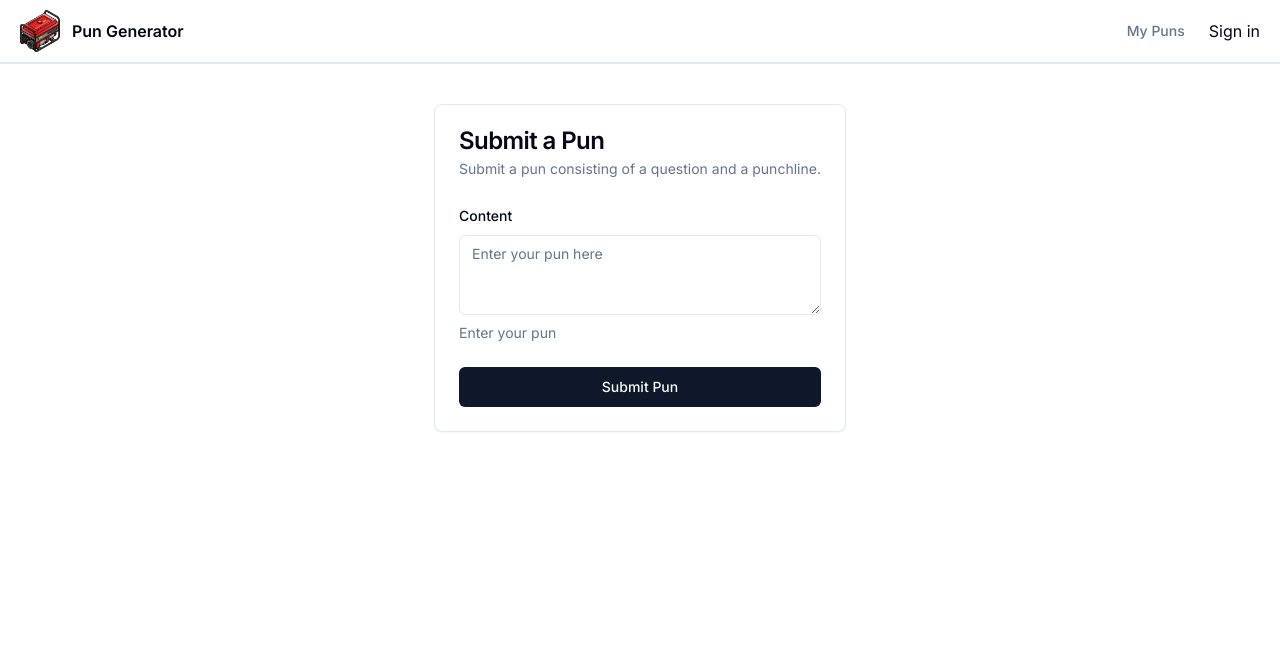
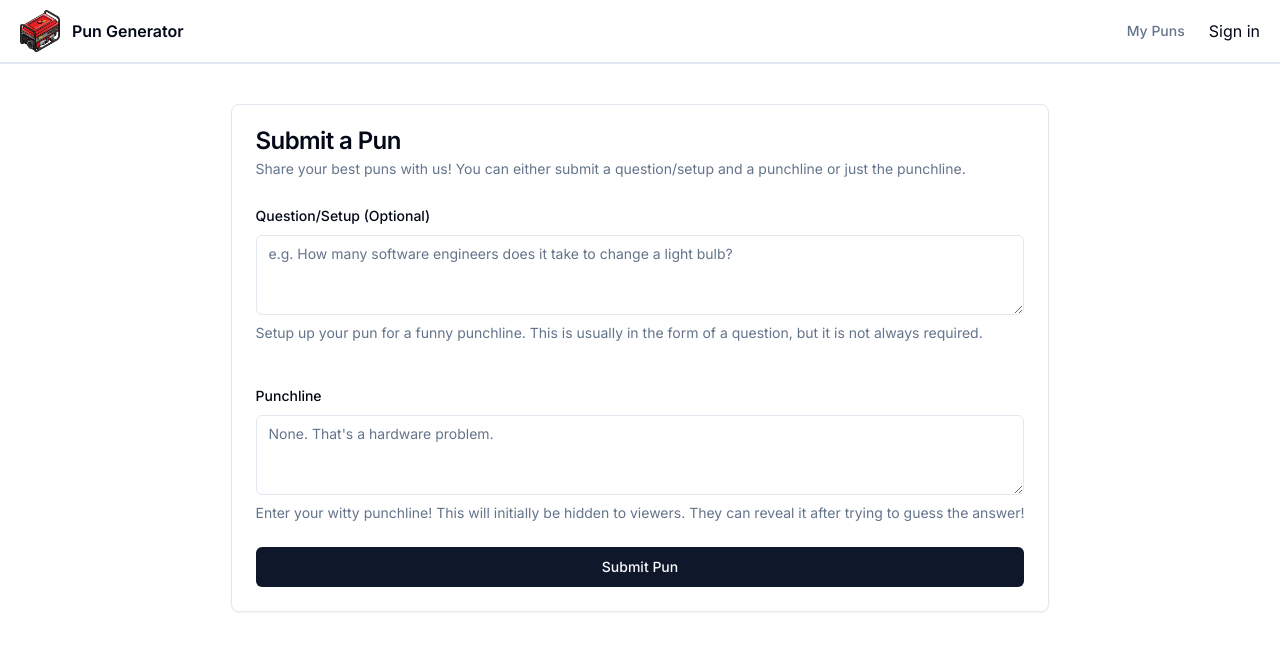
Before and after one commit to shaikathaque/pun-generator, a Next.js app: page /pun/new in a window 1280 px wide. Shown: the top 650 px of the page. Built offline with nearby package versions, Linux system fonts and the light colour scheme; no server answers.

Commit message:
feat: support for question and punchline format

```diff
--- a/package.json
+++ b/package.json
@@ -19,6 +19,7 @@
     "@hookform/resolvers": "^3.3.4",
     "@prisma/client": "^5.10.2",
     "@radix-ui/react-label": "^2.0.2",
+    "@radix-ui/react-separator": "^1.0.3",
     "@radix-ui/react-slot": "^1.0.2",
     "@radix-ui/react-toggle": "^1.0.3",
     "@sentry/nextjs": "^7.106.0",
--- a/src/app/actions/index.ts
+++ b/src/app/actions/index.ts
@@ -8,7 +8,8 @@ import { auth, clerkClient } from '@clerk/nextjs/server';
 import { Pun, Reaction } from '@prisma/client';
 
 type CreatePunData = {
-  content: string;
+  question: Pun['question'];
+  punchline: Pun['punchline'];
 };
 export const createPun = async (formData: CreatePunData) => {
   try {
@@ -30,7 +31,8 @@ export const createPun = async (formData: CreatePunData) => {
 
     await prisma.pun.create({
       data: {
-        content: formData.content,
+        ...(formData.question && { question: formData.question }),
+        punchline: formData.punchline,
         userId,
         username: user.username,
       },
--- a/src/app/pun/new/page.tsx
+++ b/src/app/pun/new/page.tsx
@@ -26,8 +26,9 @@ import {
 import { Textarea } from '@/components/ui/textarea';
 
 const createPunFormSchema = z.object({
-  content: z.string().min(3, {
-    message: 'Pun must be at least 3 characters long',
+  question: z.string().optional(),
+  punchline: z.string().min(1, {
+    message: 'Punchline must have at least 1 character.',
   }),
 });
 
@@ -35,12 +36,20 @@ export default function CreatePunPage() {
   const createPunForm = useForm<z.infer<typeof createPunFormSchema>>({
     resolver: zodResolver(createPunFormSchema),
     defaultValues: {
-      content: '',
+      question: '',
+      punchline: '',
     },
   });
 
-  async function onSubmit(values: z.infer<typeof createPunFormSchema>) {
-    await createPun(values);
+  async function onSubmit({
+    question,
+    punchline,
+  }: z.infer<typeof createPunFormSchema>) {
+    const formData = {
+      question: question ? question : null,
+      punchline: punchline,
+    };
+    await createPun(formData);
   }
 
   return (
@@ -51,20 +60,51 @@ export default function CreatePunPage() {
             <CardHeader>
               <CardTitle>Submit a Pun</CardTitle>
               <CardDescription>
-                Submit a pun consisting of a question and a punchline.
+                Share your best puns with us! You can either submit a
+                question/setup and a punchline or just the punchline.
               </CardDescription>
             </CardHeader>
-            <CardContent>
+            <CardContent className="space-y-10">
               <FormField
                 control={createPunForm.control}
-                name="content"
+                name="question"
                 render={({ field }) => (
                   <FormItem>
-                    <FormLabel htmlFor="content">Content</FormLabel>
+                    <FormLabel htmlFor="question">
+                      Question/Setup (Optional)
+                    </FormLabel>
                     <FormControl>
-                      <Textarea placeholder="Enter your pun here" {...field} />
+                      <Textarea
+                        placeholder="e.g. How many software engineers does it take to change a light bulb?"
+                        {...field}
+                      />
                     </FormControl>
-                    <FormDescription>Enter your pun</FormDescription>
+                    <FormDescription>
+                      Setup up your pun for a funny punchline. This is usually
+                      in the form of a question, but it is not always required.
+                    </FormDescription>
+                    <FormMessage />
+                  </FormItem>
+                )}
+              />
+
+              <FormField
+                control={createPunForm.control}
+                name="punchline"
+                render={({ field }) => (
+                  <FormItem>
+                    <FormLabel htmlFor="punchline">Punchline</FormLabel>
+                    <FormControl>
+                      <Textarea
+                        placeholder="None. That's a hardware problem."
+                        {...field}
+                      />
+                    </FormControl>
+                    <FormDescription>
+                      Enter your witty punchline! This will initially be hidden
+                      to viewers. They can reveal it after trying to guess the
+                      answer!
+                    </FormDescription>
                     <FormMessage />
                   </FormItem>
                 )}
--- /dev/null
+++ b/src/components/punCard.tsx
@@ -0,0 +1,56 @@
+import { Pun, PunReaction } from '@prisma/client';
+import {
+  Card,
+  CardContent,
+  CardFooter,
+  CardHeader,
+} from '@/components/ui/card';
+import { CircleUserRound, ThumbsDown, ThumbsUp } from 'lucide-react';
+import Link from 'next/link';
+import PunReactions from './punReactions';
+import PunReveal from './punReveal';
+import { Separator } from './ui/separator';
+
+type PunProps = Pun & {
+  _count: {
+    punReactions: number;
+  };
+  punReactions: PunReaction[];
+};
+
+export default async function Pun({
+  question,
+  punchline,
+  username,
+  id,
+  _count,
+  punReactions,
+}: PunProps) {
+  return (
+    <Card className="w-[350px]">
+      <CardHeader>
+        <p className="whitespace-pre-line">{question}</p>
+      </CardHeader>
+      <CardContent>
+        <PunReveal punchline={punchline} />
+      </CardContent>
+      <CardFooter>
+        <div className="mt-3 flex w-full flex-row items-center text-sm text-muted-foreground">
+          <div className="flex items-center">
+            <CircleUserRound className="mr-2 h-4 w-4" />
+            <Link href={`/user/${username}/puns`}>{username}</Link>
+          </div>
+          <div className="ml-auto flex flex-row items-center gap-2">
+            <PunReactions
+              punId={id}
+              likeCount={_count.punReactions}
+              userReaction={
+                punReactions && punReactions.length > 0 ? punReactions[0] : null
+              }
+            />
+          </div>
+        </div>
+      </CardFooter>
+    </Card>
+  );
+}
--- /dev/null
+++ b/src/components/punReveal.tsx
@@ -0,0 +1,26 @@
+'use client';
+
+import { Pun } from '@prisma/client';
+import { Button } from '@/components/ui/button';
+import { useState } from 'react';
+
+type Props = {
+  punchline: Pun['punchline'];
+};
+
+export default function PunReveal(props: Props) {
+  const [showPunchline, setShowPunchline] = useState(false);
+
+  return (
+    <>
+      {!showPunchline && (
+        <div className="flex flex-col items-center space-y-5">
+          <Button variant={'outline'} onClick={() => setShowPunchline(true)}>
+            Press to Reveal
+          </Button>
+        </div>
+      )}
+      {showPunchline && <p>{props.punchline}</p>}
+    </>
+  );
+}
--- /dev/null
+++ b/src/components/ui/separator.tsx
@@ -0,0 +1,31 @@
+'use client';
+
+import * as React from 'react';
+import * as SeparatorPrimitive from '@radix-ui/react-separator';
+
+import { cn } from '@/lib/utils';
+
+const Separator = React.forwardRef<
+  React.ElementRef<typeof SeparatorPrimitive.Root>,
+  React.ComponentPropsWithoutRef<typeof SeparatorPrimitive.Root>
+>(
+  (
+    { className, orientation = 'horizontal', decorative = true, ...props },
+    ref,
+  ) => (
+    <SeparatorPrimitive.Root
+      ref={ref}
+      decorative={decorative}
+      orientation={orientation}
+      className={cn(
+        'shrink-0 bg-border',
+        orientation === 'horizontal' ? 'h-[1px] w-full' : 'h-full w-[1px]',
+        className,
+      )}
+      {...props}
+    />
+  ),
+);
+Separator.displayName = SeparatorPrimitive.Root.displayName;
+
+export { Separator };
```
Also changed, not shown: 2 other files (tests, documents, lock files or other folders).
